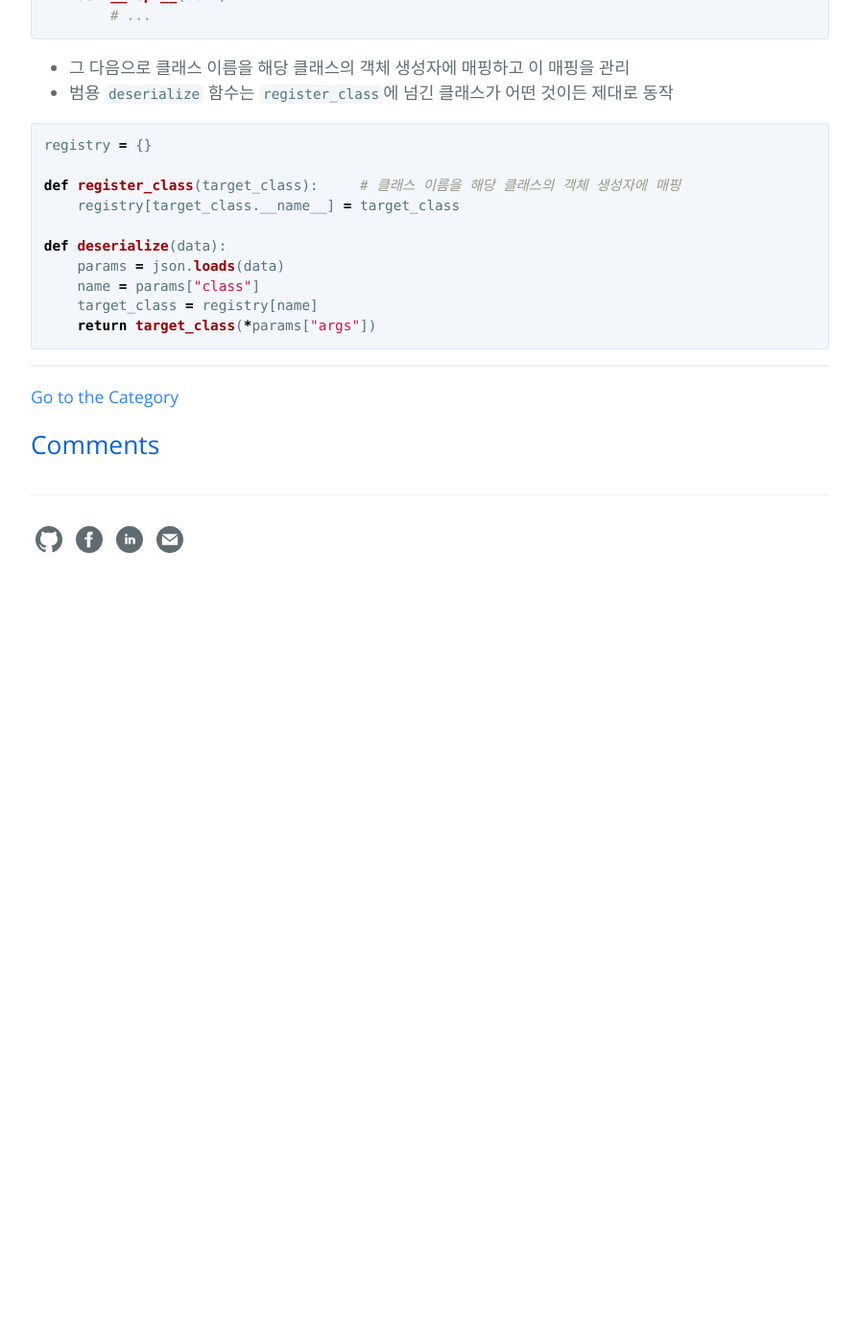
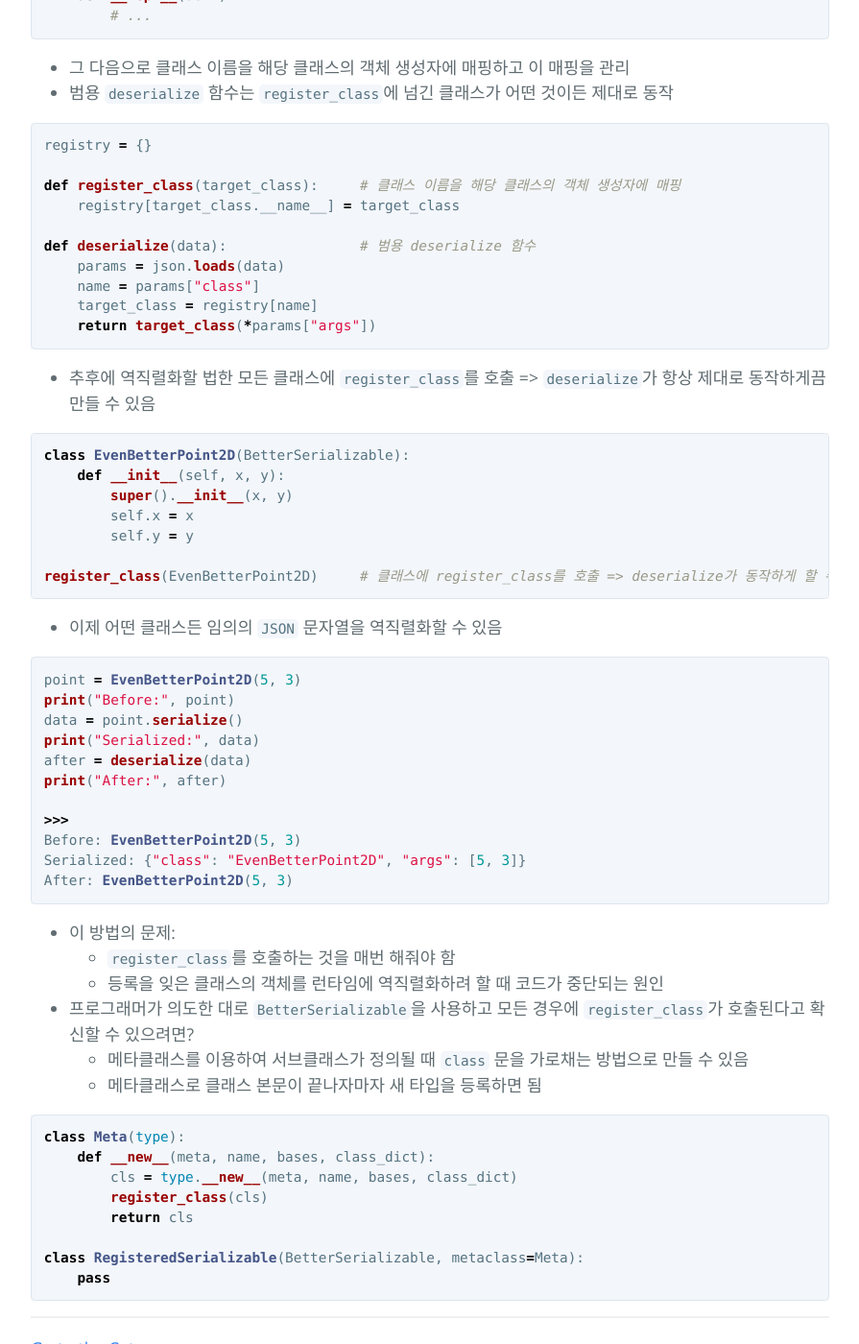
Before and after one commit to hcnoh/hcnoh.github.io, a Jekyll site: the page built from _posts/2018-10-18-effective-python-way34.md, in a window 1280 px wide and 1400 px high, scrolled down 2274 px. Shown: the whole window at 96% size, without its empty margins (192-1087 px from the left). Built offline with Jekyll 4.4.1, drawn with Linux system fonts in a browser that asks for light colours; comment, search, counter and statistics services are not loaded; before the commit the page ends 2904 px from its top, so only the background shows below that.

Commit message:
Update 2018-10-18-effective-python-way34.md

````diff
--- a/_posts/2018-10-18-effective-python-way34.md
+++ b/_posts/2018-10-18-effective-python-way34.md
@@ -107,9 +107,56 @@ registry = {}
 def register_class(target_class):     # 클래스 이름을 해당 클래스의 객체 생성자에 매핑
     registry[target_class.__name__] = target_class
 
-def deserialize(data):
+def deserialize(data):                # 범용 deserialize 함수
     params = json.loads(data)
     name = params["class"]
     target_class = registry[name]
     return target_class(*params["args"])
 ```
+
+- 추후에 역직렬화할 법한 모든 클래스에 `register_class`를 호출 => `deserialize`가 항상 제대로 동작하게끔 만들 수 있음
+
+```python
+class EvenBetterPoint2D(BetterSerializable):
+    def __init__(self, x, y):
+        super().__init__(x, y)
+        self.x = x
+        self.y = y
+
+register_class(EvenBetterPoint2D)     # 클래스에 register_class를 호출 => deserialize가 동작하게 할 수 있는 목록에 추가
+```
+
+- 이제 어떤 클래스든 임의의 `JSON` 문자열을 역직렬화할 수 있음
+
+```python
+point = EvenBetterPoint2D(5, 3)
+print("Before:", point)
+data = point.serialize()
+print("Serialized:", data)
+after = deserialize(data)
+print("After:", after)
+
+>>>
+Before: EvenBetterPoint2D(5, 3)
+Serialized: {"class": "EvenBetterPoint2D", "args": [5, 3]}
+After: EvenBetterPoint2D(5, 3)
+```
+
+- 이 방법의 문제:
+  - `register_class`를 호출하는 것을 매번 해줘야 함
+  - 등록을 잊은 클래스의 객체를 런타임에 역직렬화하려 할 때 코드가 중단되는 원인
+
+- 프로그래머가 의도한 대로 `BetterSerializable`을 사용하고 모든 경우에 `register_class`가 호출된다고 확신할 수 있으려면?
+  - 메타클래스를 이용하여 서브클래스가 정의될 때 `class` 문을 가로채는 방법으로 만들 수 있음
+  - 메타클래스로 클래스 본문이 끝나자마자 새 타입을 등록하면 됨
+
+```python
+class Meta(type):
+    def __new__(meta, name, bases, class_dict):
+        cls = type.__new__(meta, name, bases, class_dict)
+        register_class(cls)
+        return cls
+
+class RegisteredSerializable(BetterSerializable, metaclass=Meta):
+    pass
+```
````
